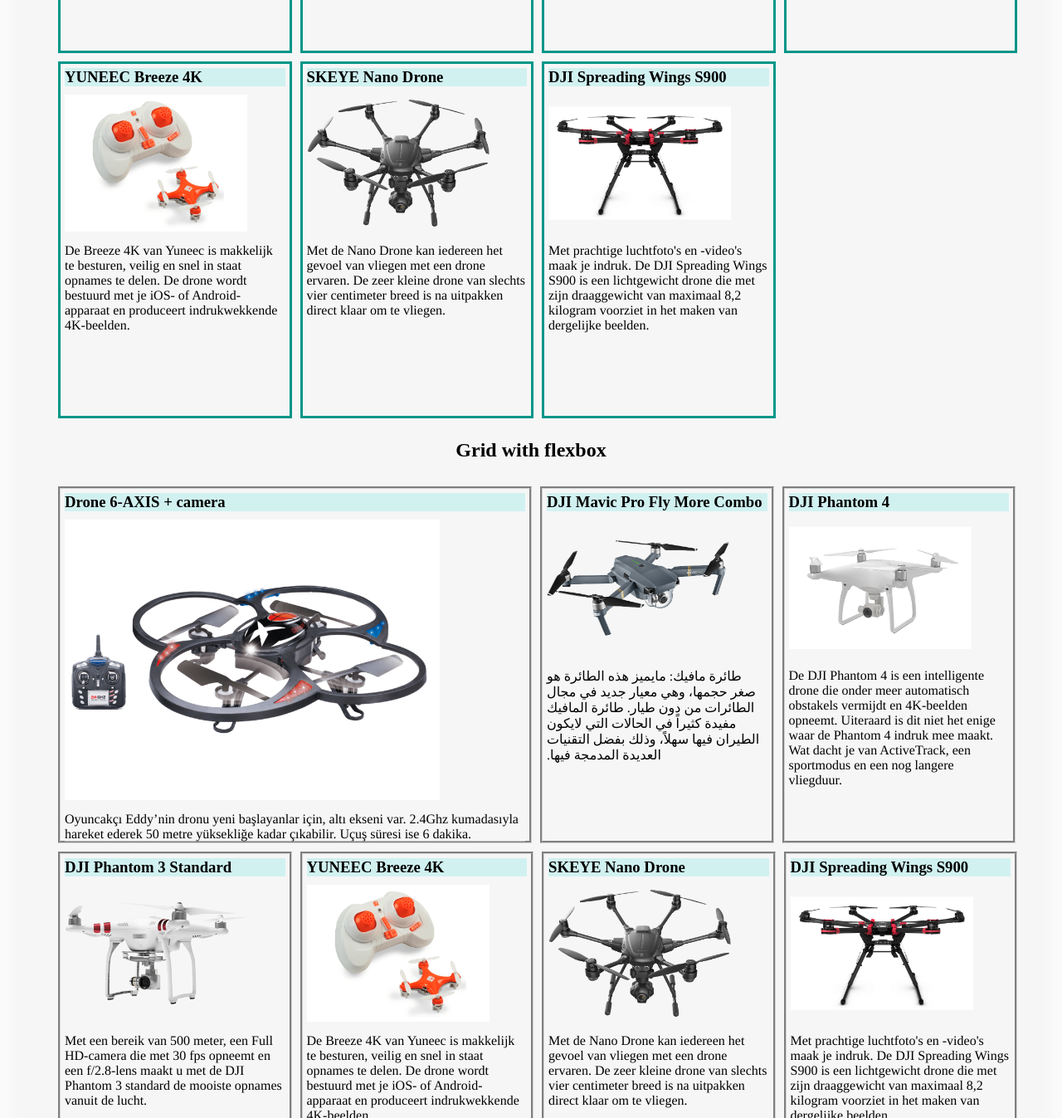
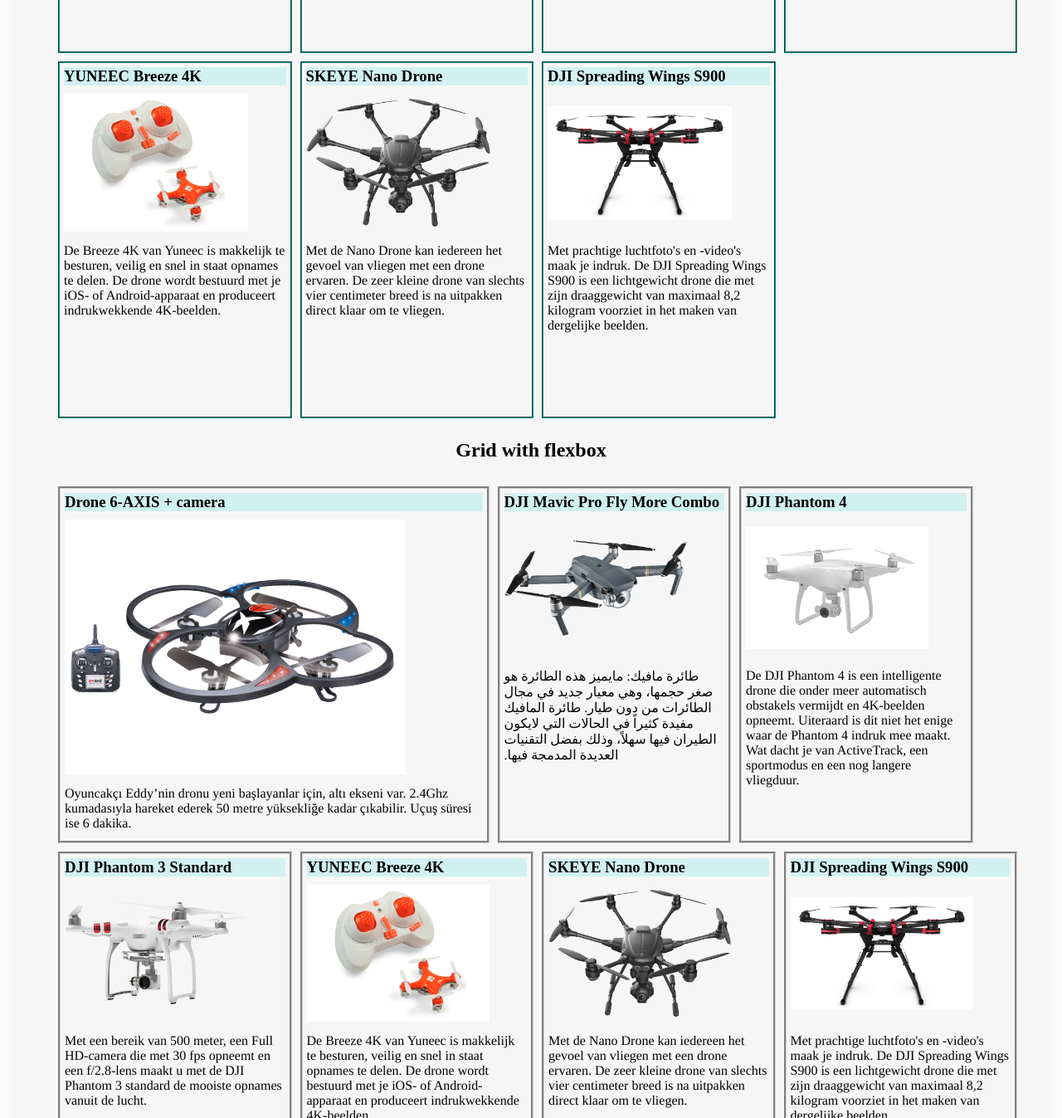
Before and after one commit to WardMad/hyf-html-css, a plain HTML site: page week2/index.html in a window 1280 px wide. Shown: the part 1415-2762 px from the top of the page at 83% size. Drawn offline with Linux system fonts and the light colour scheme.

Commit message:
Update style.css

```diff
--- a/week2/style.css
+++ b/week2/style.css
@@ -35,7 +35,8 @@
 
     float:left;
     border:solid #009688;
-    border-width: 3px;
+    border-width: 2px;
+     border-style:groove;
     overflow:hidden;
 
 }
@@ -140,8 +141,9 @@ li {list-style-type: none;}
        }
  #grid-flex li:nth-child(1) {
 
-     width: calc(50% - 1.5em);
+     width: calc(45% - 1em);
      height:430px;
+     vertical-align:text-top;
 
     }
 
@@ -238,6 +240,7 @@ li {list-style-type: none;}
            border-radius:5px;
            border-width:2px;
            font-family:monospace;
+
     }
 
 }
```
